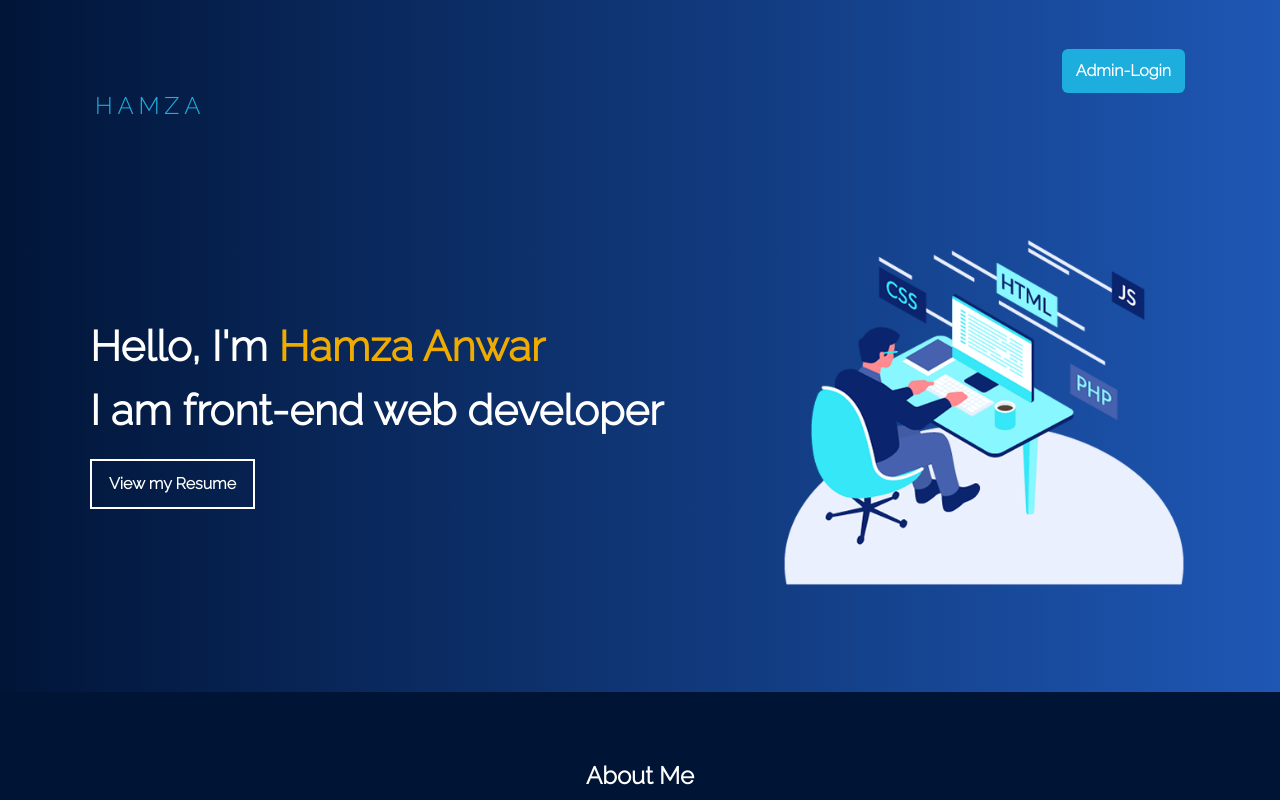
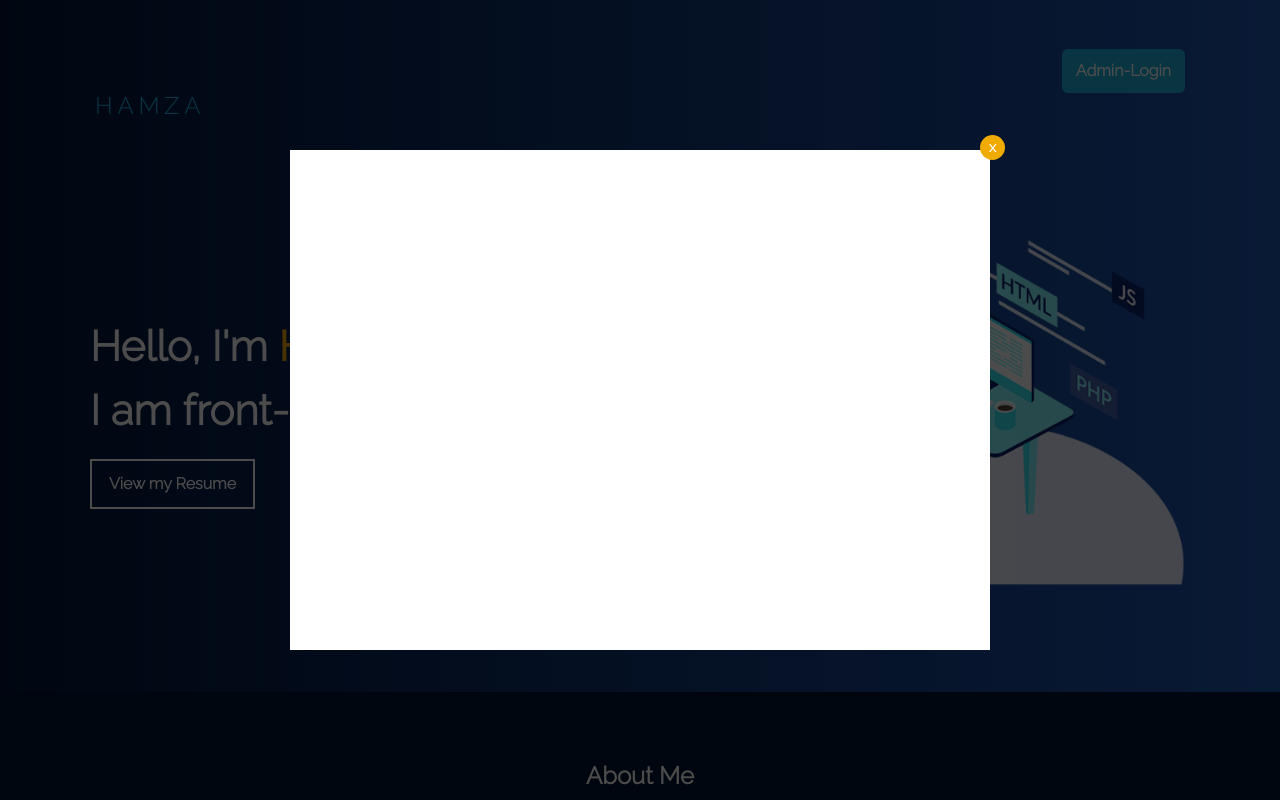
Before and after one commit to HamzaAnwar1998/hamza-portfolio, a React (Create React App) app: page / in a window 1280 px wide. Both pictures are taken after a click on the button "View my Resume". Shown: the top 800 px of the page. Built offline with nearby package versions, Linux system fonts and the light colour scheme; no server answers; some icons are missing.

Commit message:
started working on resume modal

```diff
--- a/package.json
+++ b/package.json
@@ -3,12 +3,14 @@
   "version": "0.1.0",
   "private": true,
   "dependencies": {
+    "@react-pdf-viewer/core": "^3.6.0",
     "@testing-library/jest-dom": "^5.16.4",
     "@testing-library/react": "^13.3.0",
     "@testing-library/user-event": "^13.5.0",
     "bootstrap": "^5.1.3",
     "firebase": "^9.8.4",
     "get-google-fonts": "^1.2.2",
+    "pdfjs-dist": "^2.14.305",
     "react": "^18.2.0",
     "react-circular-progressbar": "^2.1.0",
     "react-dom": "^18.2.0",
--- a/src/components/Hero.js
+++ b/src/components/Hero.js
@@ -1,13 +1,19 @@
 import React from 'react'
 import hero5 from '../images/hero-5.png'
 
-export const Hero = () => {
+export const Hero = ({setResumeModal}) => {
+
+  const handleResumeModal=()=>{
+    setResumeModal(true);
+  }
+
   return (
     <div className='hero-box'>
         <div className='content'>
             <h3 className='hero-heading'>Hello, I'm <span className='name'>Hamza Anwar</span></h3>
             <h3 className='hero-heading'>I am front-end web developer</h3>
-            <button className='view-resume-btn'>View my Resume</button>
+            <button className='view-resume-btn'
+            onClick={handleResumeModal}>View my Resume</button>
         </div>
         <div className='hero-img'>
             <img src={hero5} alt='hero-5'/>
--- a/src/components/Home.js
+++ b/src/components/Home.js
@@ -1,4 +1,5 @@
-import React,{useState} from 'react'
+/* eslint-disable react-hooks/exhaustive-deps */
+import React,{useState, useEffect} from 'react'
 import { Navbar } from "./Navbar";
 import { LoginModal } from './LoginModal';
 import { Hero } from "./Hero";
@@ -6,6 +7,9 @@ import { About } from "./About";
 import { Skills } from "./Skills";
 import { Projects } from "./Projects";
 import { ImgModal } from './ImgModal';
+import { ResumeModal } from './ResumeModal';
+import { storage } from '../config/firebase';
+import { getDownloadURL, ref } from 'firebase/storage';
 
 export const Home = () => {
 
@@ -14,6 +18,15 @@ export const Home = () => {
   const [imgModal, setImgModal]=useState(false);
   const [projectImg, setProjectImg]=useState(null);
 
+  const [resumeModal, setResumeModal]=useState(false);
+  const [resume, setResume]=useState(null);
+
+  useEffect(()=>{
+    getDownloadURL(ref(storage,'Resume.pdf')).then((url)=>{
+      setResume(url);
+    },[])
+  })
+
   return (
     <div className="wrapper">
       <div className="background">
@@ -21,7 +34,10 @@ export const Home = () => {
         {loginModal===true&&(
           <LoginModal setLoginModal={setLoginModal}/>
         )}
-        <Hero/>
+        <Hero setResumeModal={setResumeModal}/>
+        {resumeModal===true&&(
+          <ResumeModal setResumeModal={setResumeModal} resume={resume}/>
+        )}
       </div>
       <About/>
       <Skills/>
--- /dev/null
+++ b/src/components/ResumeModal.js
@@ -0,0 +1,25 @@
+import React from 'react'
+// import { Worker } from '@react-pdf-viewer/core';
+// Import the main component
+// import { Viewer } from '@react-pdf-viewer/core';
+
+// Import the styles
+// import '@react-pdf-viewer/core/lib/styles/index.css';
+
+export const ResumeModal = ({setResumeModal, resume}) => {
+
+  return (
+    <div className='resume-backshadow'>
+        <div className='resume-modal'>
+            <div className='delete-icon' onClick={()=>setResumeModal(false)}>x</div>
+            {/* <Worker workerUrl="https://unpkg.com/pdfjs-dist@2.14.305/build/pdf.worker.min.js">
+            <Viewer fileUrl={resumePDF} />
+
+            </Worker> */}
+            {resume!==null&&(
+                <embed src={resume} type="application/pdf" width={100+'%'} height={100+'%'}></embed>
+            )}
+        </div>
+    </div>
+  )
+}
--- a/src/config/firebase.js
+++ b/src/config/firebase.js
@@ -1,15 +1,19 @@
+/* eslint-disable import/no-anonymous-default-export */
 /* eslint-disable no-unused-vars */
 // import firebase/app
 import 'firebase/app'
 
-// we need to import and firebase/auth
+// we need to import and firebase/auth firebase/storage
 import 'firebase/auth'
+import 'firebase/storage'
 
 // import initializeApp to initialize app from firebase/app
 import { initializeApp } from 'firebase/app';
 
 // neccessary tools from firebase/auth
 import { getAuth } from 'firebase/auth';
+// neccessary tools from firebase/storage
+import { getStorage } from "firebase/storage";
 
 const firebaseConfig = initializeApp({
     apiKey: "AIzaSyCwL4mYYGeuqjkYgktTr3fEp4MlUc7GTm4",
@@ -22,5 +26,6 @@ const firebaseConfig = initializeApp({
 });
 
 const auth = getAuth(firebaseConfig);
+export const storage = getStorage(firebaseConfig);
 
 export default auth;
--- a/src/index.css
+++ b/src/index.css
@@ -210,6 +210,29 @@
   height: 100%;
 }
 
+/* resume-modal */
+.resume-backshadow{
+  width: 100%;
+  height: 100vh;
+  position: fixed;
+  top: 0;
+  left: 0;
+  background-color: rgba(0, 0, 0, 0.7);
+  display: flex;
+  justify-content: center;
+  align-items: center;
+}
+
+.resume-backshadow .resume-modal{
+  width: 700px;
+  height: 500px;
+  background-color: #fff;
+  position: relative;
+  display: flex;
+  justify-content: center;
+  align-items: center;
+}
+
 /* about */
 .about-me{
   width: 100%;
```
Also changed, not shown: 1 other file (tests, documents, lock files or other folders).
